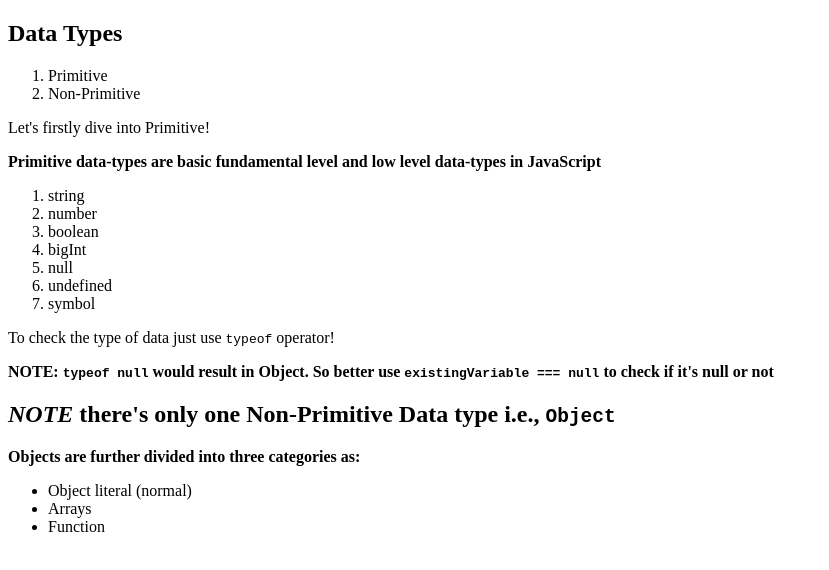
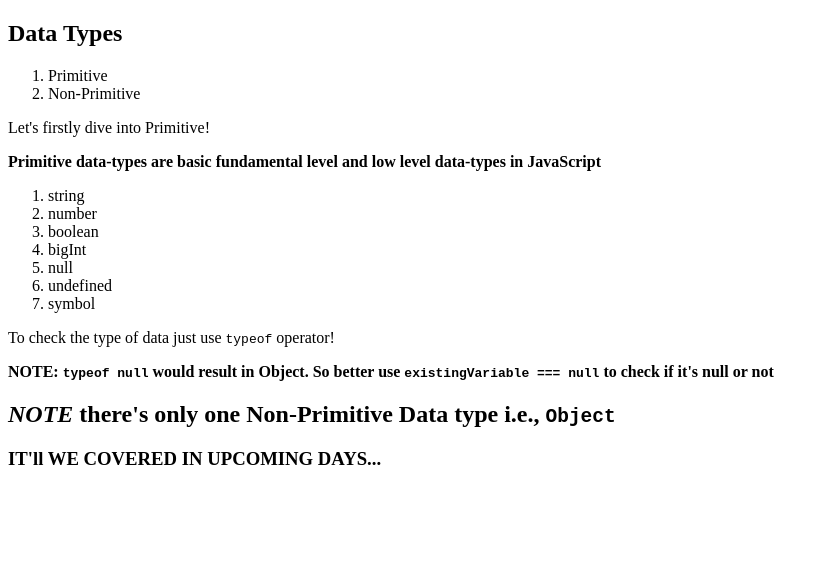
Before and after one commit to jdsteadycode/js-core, a plain HTML site: page DAY2/index.html in a window 1280 px wide. Shown: the whole page, without its empty margins (0-829 px from the left). Drawn offline with Linux system fonts and the light colour scheme.

Commit message:
html structure updated

```diff
--- a/DAY2/index.html
+++ b/DAY2/index.html
@@ -32,12 +32,7 @@
             <b>NOTE: <code>typeof null</code> would result in Object. So better use <code>existingVariable === null</code> to check if it's null or not</b>
 
             <h2><em>NOTE</em> there's only one Non-Primitive Data type i.e., <code>Object</code></h2>
-            <p><b>Objects are further divided into three categories as:</b></p>
-            <ul>
-                <li>Object literal (normal)</li>
-                <li>Arrays</li>
-                <li>Function</li>
-            </ul>
+            <h1>IT'll WE COVERED IN UPCOMING DAYS...</h1>
         </section>
     </section>
 </body>
```
